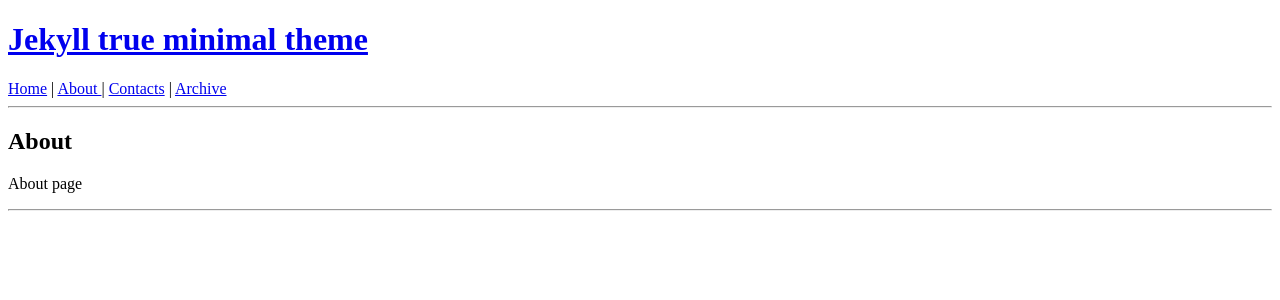
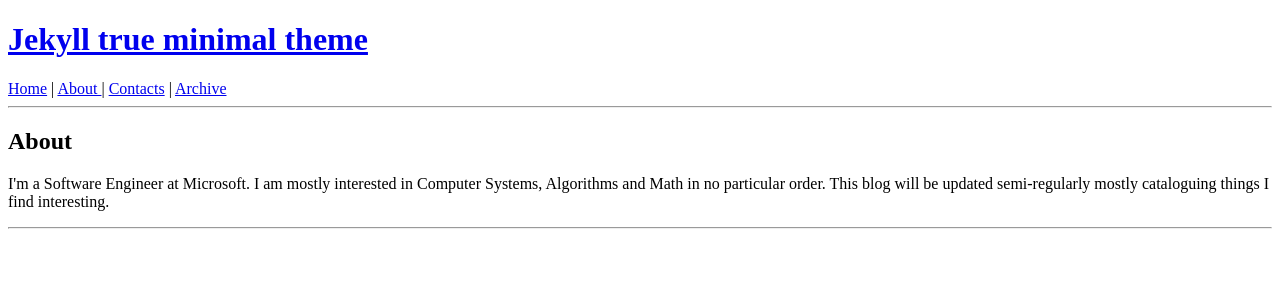
Before and after one commit to sudk1896/sudk1896.github.io, a Jekyll site: the page built from about/index.html, in a window 1280 px wide. Shown: the top 300 px of the page. Built offline with Jekyll 4.4.1, drawn with Linux system fonts in a browser that asks for light colours.

Commit message:
Update about and README

```diff
--- a/about/index.html
+++ b/about/index.html
@@ -2,5 +2,5 @@
 layout: default
 ---
             <h2>About</h2>
-            <p>About page</p>
+            <p>I'm a Software Engineer at Microsoft. I am mostly interested in Computer Systems, Algorithms and Math in no particular order. This blog will be updated semi-regularly mostly cataloguing things I find interesting.</p>
 </div>
```
Also changed, not shown: README.md.
